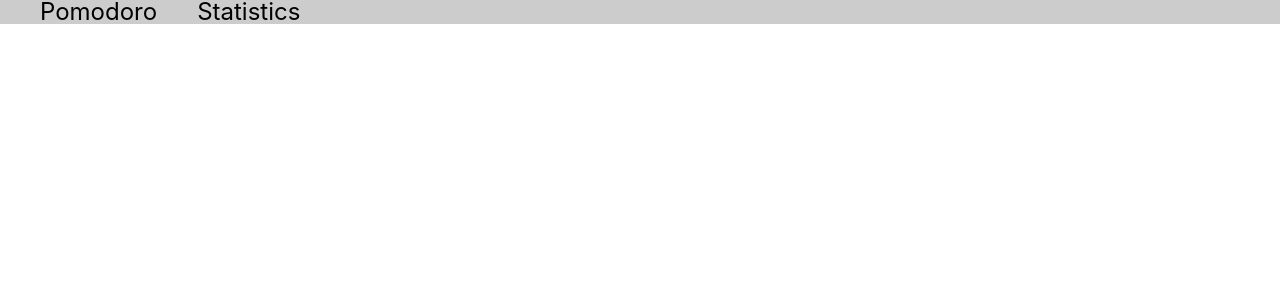
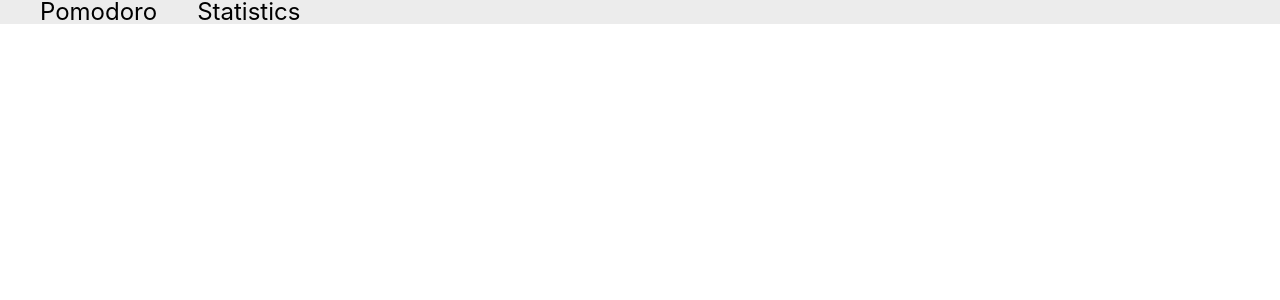
Before and after one commit to WelcomeDev/Tracker, a React (Create React App) app in the folder WebApp/WebApp/: page / in a window 1280 px wide. Shown: the top 300 px of the page. Built offline with nearby package versions, Linux system fonts and the light colour scheme; what io-ts would draw is missing.

Commit message:
add: minor style editions, arrow element

```diff
--- a/WebApp/WebApp/src/components/alignment/flexConteiner.tsx
+++ b/WebApp/WebApp/src/components/alignment/flexConteiner.tsx
@@ -3,7 +3,7 @@ import { ReactNode } from "react";
 import { ClassName } from "../interfaces/className";
 
 type FlexDirection = "row" | "column";
-type JustifyContent = "flex-start" | "fles-end" | "space-between" | "space-around";
+type JustifyContent = "flex-start" | "flex-end" | "space-between" | "space-around";
 
 export interface FlexContainerProps extends ClassName {
     flexDirection?: FlexDirection;
@@ -14,11 +14,13 @@ export interface FlexContainerProps extends ClassName {
 
 export function FlexContainer(props: FlexContainerProps) {
     return (
-        <div style={{
-            display: "flex",
-            flexDirection: props.flexDirection,
-            justifyContent: props.justifyContent,
-        }}>
+        <div
+            style={{
+                display: "flex",
+                flexDirection: props.flexDirection,
+                justifyContent: props.justifyContent,
+            }}
+            className={props.className}>
             {props.children}
         </div>
     )
--- a/WebApp/WebApp/src/components/input/iconButton.tsx
+++ b/WebApp/WebApp/src/components/input/iconButton.tsx
@@ -8,6 +8,7 @@ export interface IconButtonProps {
     title?: string;
     onClick?: Action;
     className?: string;
+    disabled?: boolean;
 }
 
 export function IconButton({ src, ...other }: IconButtonProps) {
@@ -15,7 +16,8 @@ export function IconButton({ src, ...other }: IconButtonProps) {
         <button
             className={classNames('icon-button', other.className)}
             onClick={other.onClick}
-            title={other.title}>
+            title={other.title}
+            disabled={other.disabled}>
             <Icon
                 icon={src}
                 className={'icon-button__icon'}/>
--- a/WebApp/WebApp/src/lib/time.ts
+++ b/WebApp/WebApp/src/lib/time.ts
@@ -1,12 +1,19 @@
 import { Moment } from "moment";
 
 export function formatTime(moment: Moment) {
-    if(moment.hours() === 0)
+    if (moment.hours() === 0)
         return moment.format("00:mm:ss");
 
     return moment.format("hh:mm:ss");
 }
 
+export function doubleDigitTime(time: number): string {
+    if (time / 10 >= 1)
+        return String(time);
+
+    return `0${time}`;
+}
+
 export function toSeconds(seconds: number, minutes = 0, hours = 0) {
     return seconds + minutes * 60 + hours * 60 * 60;
 }
--- a/WebApp/WebApp/src/styles/colors.scss
+++ b/WebApp/WebApp/src/styles/colors.scss
@@ -2,11 +2,12 @@ $background-primary-color: #1F1F1F;
 $background-secondary-color: #2B2B2B;
 
 $accent-color: #8764B8;
-$passive-color: #808080;
+$passive-color: #606060;
 $danger-color: #E74C3C;
+$disabled-color: #A0A0A0;
 
 $foreground-primary-color: #FFFFFF;
-$foreground-secondary-color: #CCCCCC;
+$foreground-secondary-color: #ECECEC;
 
 $step: 5;
 
--- a/WebApp/WebApp/src/styles/components/inputs/buttons.scss
+++ b/WebApp/WebApp/src/styles/components/inputs/buttons.scss
@@ -3,8 +3,8 @@
 
 @mixin button-base($color) {
   @include interactive_background($color);
-  @include interactive_border(highlight($color, 8), 2px);
+  @include border(transparent);
+  @include interactive_border(highlight($color, 8));
   width: 100%;
   height: 100%;
-  border-radius: 10px;
 }
--- a/WebApp/WebApp/src/styles/fonts.scss
+++ b/WebApp/WebApp/src/styles/fonts.scss
@@ -1,11 +1,16 @@
 @import "./colors.scss";
 
-*{
-    color: $foreground-primary-color;
-    font-family: -apple-system, BlinkMacSystemFont, 'Segoe UI', Roboto, Oxygen, Ubuntu, Cantarell, 'Open Sans', 'Helvetica Neue', sans-serif;
+* {
+  color: $foreground-primary-color;
+  font-family: -apple-system, BlinkMacSystemFont, 'Segoe UI', Roboto, Oxygen, Ubuntu, Cantarell, 'Open Sans', 'Helvetica Neue', sans-serif;
 }
 
 @mixin title {
-    font-size: 24px;
-    line-height: 28px;
+  font-size: 24px;
+  line-height: 28px;
 }
+
+@mixin menu-title {
+  font-size: 36px;
+  line-height: 42px;
+}
--- a/WebApp/WebApp/src/styles/interractions.scss
+++ b/WebApp/WebApp/src/styles/interractions.scss
@@ -20,8 +20,19 @@
   }
 }
 
-@mixin interactive_border($color, $width){
+$border-radius: 10px;
+$border-width: 3px;
+
+@mixin interactive_border($color) {
   &:hover {
-    border: $width solid $color;
+    &:enabled {
+      border: $border-width solid $color;
+      padding: 1px;
+    }
   }
 }
+
+@mixin border($color) {
+  border: $border-width solid $color;
+  border-radius: $border-radius;
+}
```
Also changed, not shown: WebApp/WebApp/src/components/input/arrow.tsx (added, +34 -0 lines).
